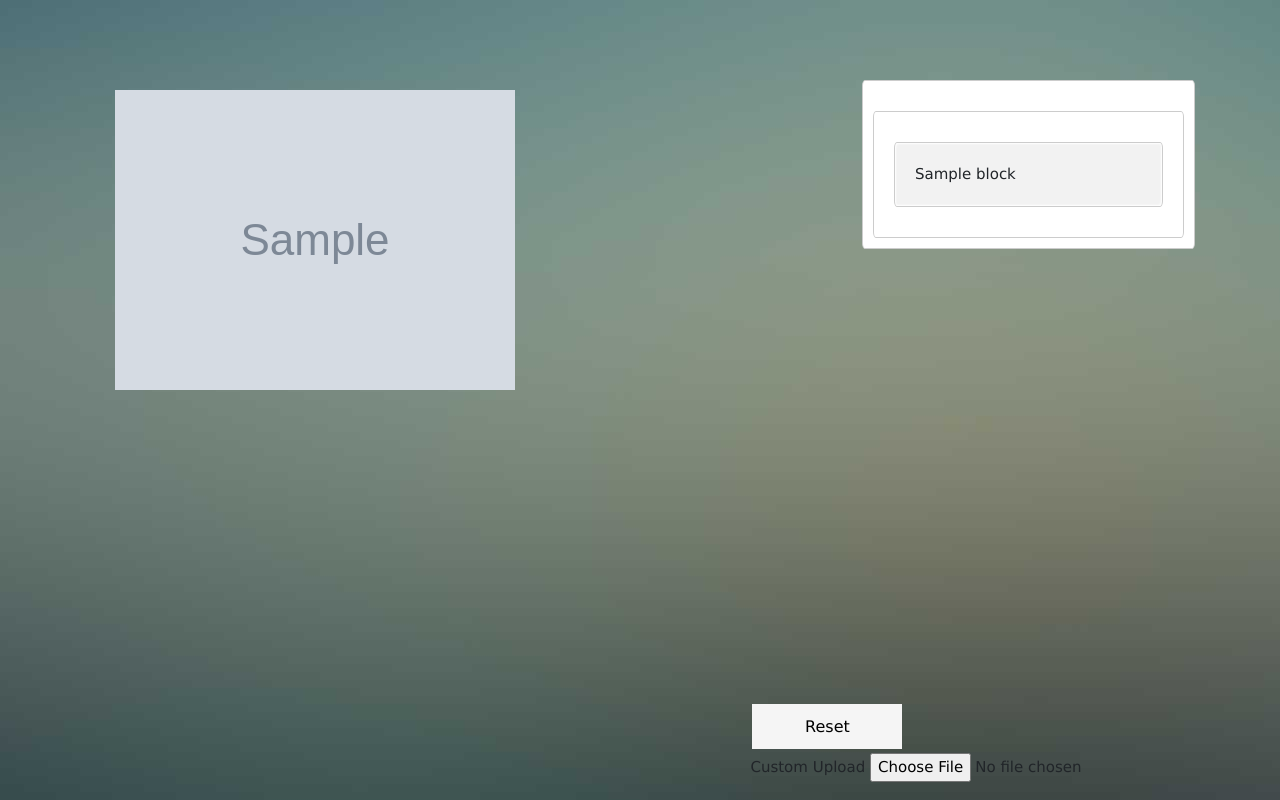
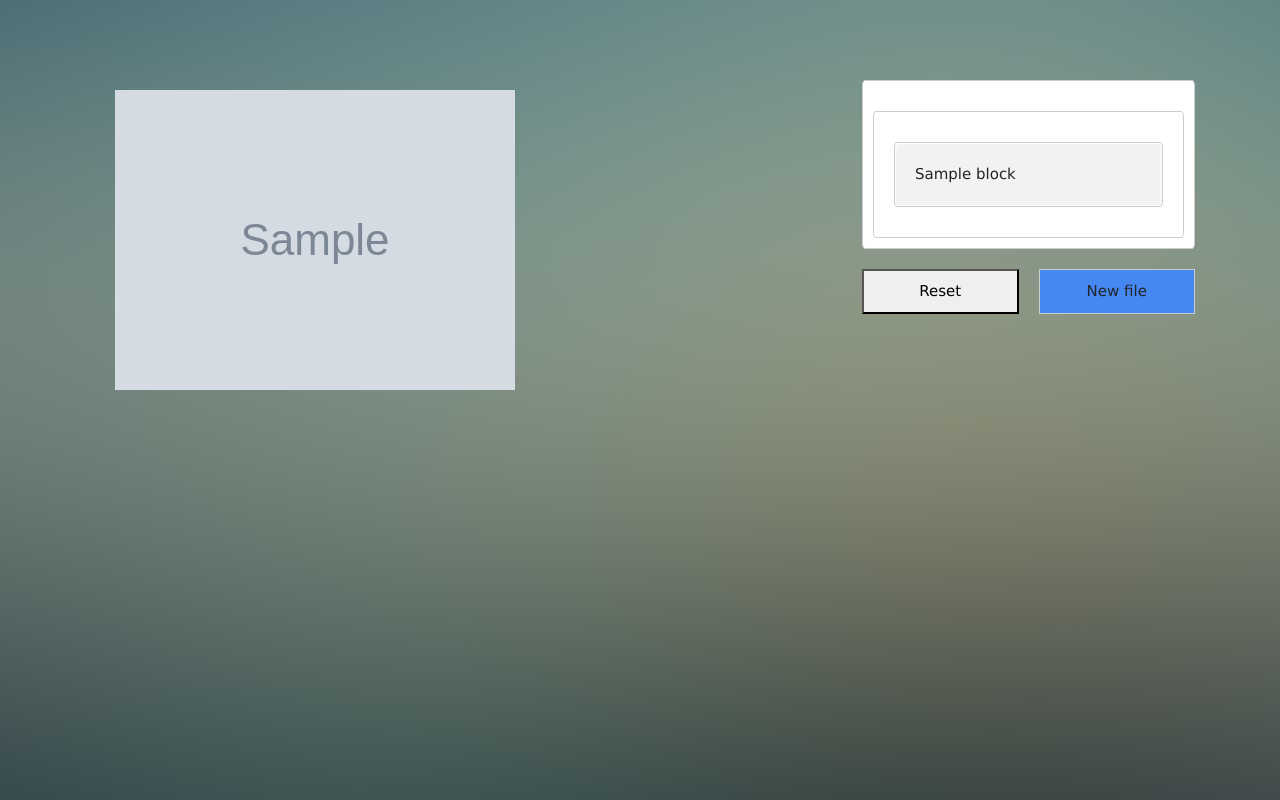
Before and after one commit to quoctuyenuit/SceneTextRecognition_Demo, a Flask app: template templates/process.html in a window 1280 px wide. Run offline with Flask 2, Linux system fonts and the light colour scheme; the template is opened without the code that fills it: most values are stand-ins (such as "Sample title", 1, 10 or a date in 2020); grey boxes marked "Sample" are stand-in pictures; some libraries are stand-ins or nearby versions.

Commit message:
done POST method

```diff
--- a/main.py
+++ b/main.py
@@ -50,7 +50,6 @@ def upload():
         if 'file' not in request.files:
             flash('Không tìm thấy file')
             print('No file part')
-            return redirect('/')
 
         file = request.files['file']
         print('file: {}'.format(file))
@@ -59,7 +58,6 @@ def upload():
         if file.filename == '':
             flash('Không tìm thấy file')
             print('No filename')
-            return redirect('/')
 
         if file and allowed_file(file.filename):
             img_name = secure_filename(file.filename)
@@ -75,11 +73,6 @@ def upload():
             session['image'] = drew_path
 
             return redirect('/processing')
-        else:
-            flash('Allowed file types are png, jpg, jpeg')
-            return redirect('/')
-
-    return redirect('/')
 
 if __name__ == "__main__":
     app.run(debug=True)
--- a/static/css/home.css
+++ b/static/css/home.css
@@ -86,7 +86,7 @@
     position: relative;
     float: right;
     width: 30%;
-    max-height: 100%;
+    max-height: 80%;
     overflow-y: scroll;
     margin: 0 auto;
     margin-top: 20px;
@@ -126,31 +126,18 @@
 }
 
 .button-container {
+    position: relative;
     float: right;
-    padding: 0px;
-    margin-top: 10px;
+    width: 30%;
+    height: 45px;
+    margin: 0 auto;
+    margin-top: 20px;
 }
 
-.button-main {
+.custom-file-upload {
     background-color: #4688f1;
-    border: none;
-    color: white;
-    text-align: center;
-    text-decoration: none;
+    border: 1px solid #ccc;
     display: inline-block;
-    font-size: 16px;
-    margin: 4px 2px;
+    padding: 6px 12px;
     cursor: pointer;
-  }
-
-  .button-reset {
-    background-color: #f5f5f5;
-    border: none;
-    color: black;
-    text-align: center;
-    text-decoration: none;
-    display: inline-block;
-    font-size: 16px;
-    margin: 4px 2px;
-    cursor: pointer;
-  }
+}
--- a/templates/home.html
+++ b/templates/home.html
@@ -24,7 +24,7 @@
      <div class="container"  id="input-container">
           <form action="/upload-image" method="POST" enctype="multipart/form-data">
                <div class="dropzone center-all">
-                    <p class="dropzone-text">Tải hình ảnh cần xử lý</p>
+                    <p class="dropzone-text">Upload image from your computer</p>
                     <input type="file" name="file" class="input-file" accept=".png, .jpg, .jpeg" onchange="this.form.submit()"/>
                </div>
           </form>
--- a/templates/process.html
+++ b/templates/process.html
@@ -9,7 +9,6 @@
      <link rel="stylesheet" href="https://stackpath.bootstrapcdn.com/bootstrap/4.3.1/css/bootstrap.min.css">
      <link rel="stylesheet" href="https://www.w3schools.com/w3css/4/w3.css">
      <link rel="stylesheet" href="/static/css/home.css">
-     <link rel="stylesheet" href="/static/css/button.css">
      <script src="/static/js/home.js"></script>
      <title>Scene Text Recognition Demo</title>
 </head>
@@ -35,22 +34,23 @@
                <img id="img-process" src="{{img}}"  class="input-image">
           </div>
 
-          <div class="button-container">
-               <form action="/reset" method="POST">
-                    <button class="button-reset" style="width: 150px; height: 45px;">Reset</button>
-               </form>
+          <div  class="button-container">
 
-               <!-- <div class="button-main" style="width: 150px; height: 45px;"> -->
-                    <!-- <p >New file</p> -->
-                    <form action="/upload-image" method="POST" enctype="multipart/form-data">
-                         <!-- <input type="file" size="60" /> -->
-                         <!-- <input type="file" class="custom-file-upload" name="file"  accept=".png, .jpg, .jpeg" onchange="this.form.submit()"/> -->
-                         <label for="file-upload" class="custom-file-upload">
-                              <i class="fa fa-cloud-upload"></i> Custom Upload
+
+               <div style="float: left; position: relative; width: 47%; height: 100%; background-color: red;">
+                    <form action="/reset" method="POST" style="height: 100%;">
+                         <button class="button-reset" style="width: 100%; height: 100%; margin: 0;">Reset</button>
+                    </form>
+               </div>
+
+               <div style="float: right; position: relative; width: 47%; height: 100%; background-color: green;">
+                    <form action="/upload-image" method="POST" enctype="multipart/form-data" style="width: 100%; height: 100%;">
+                         <label for="file" class="custom-file-upload" style="width: 100%; height: 100%; display: flex; align-items: center; justify-content: center;">
+                              <i class="fa fa-cloud-upload"></i> New file
                          </label>
-                         <input id="file-upload" type="file" accept=".png, .jpg, .jpeg" onchange="this.form.submit()"/>
+                         <input id="file" name='file' style="display: none;" type="file" accept=".png, .jpg, .jpeg" onchange="this.form.submit()"/>
                     </form>
-               <!-- </div> -->
+               </div>
           </div>
      </div>
 
```
Also changed, not shown: static/css/button.css (deleted, +0 -40 lines), static/images/uploads/1553415960-566-3-1553415129-width660height660.jpg (deleted), static/images/uploads/drew/1553415960-566-3-1553415129-width660height660.jpg (deleted), static/images/uploads/drew/semantic_segmantation.png (deleted), static/images/uploads/semantic_segmantation.png (deleted).
